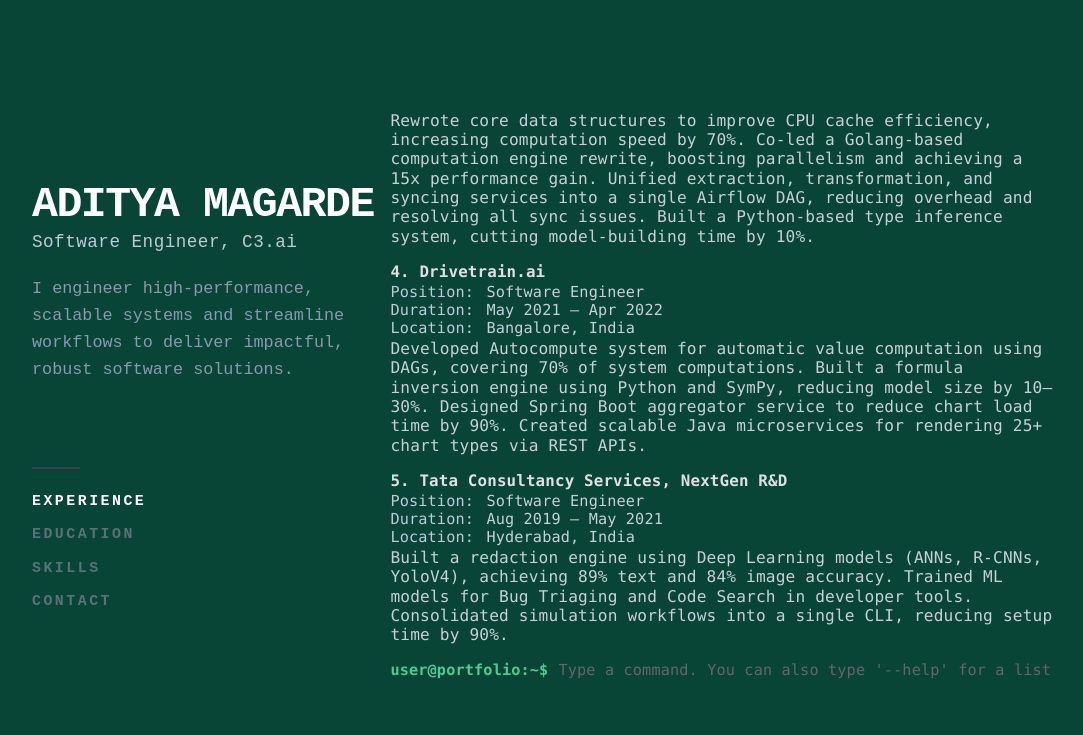
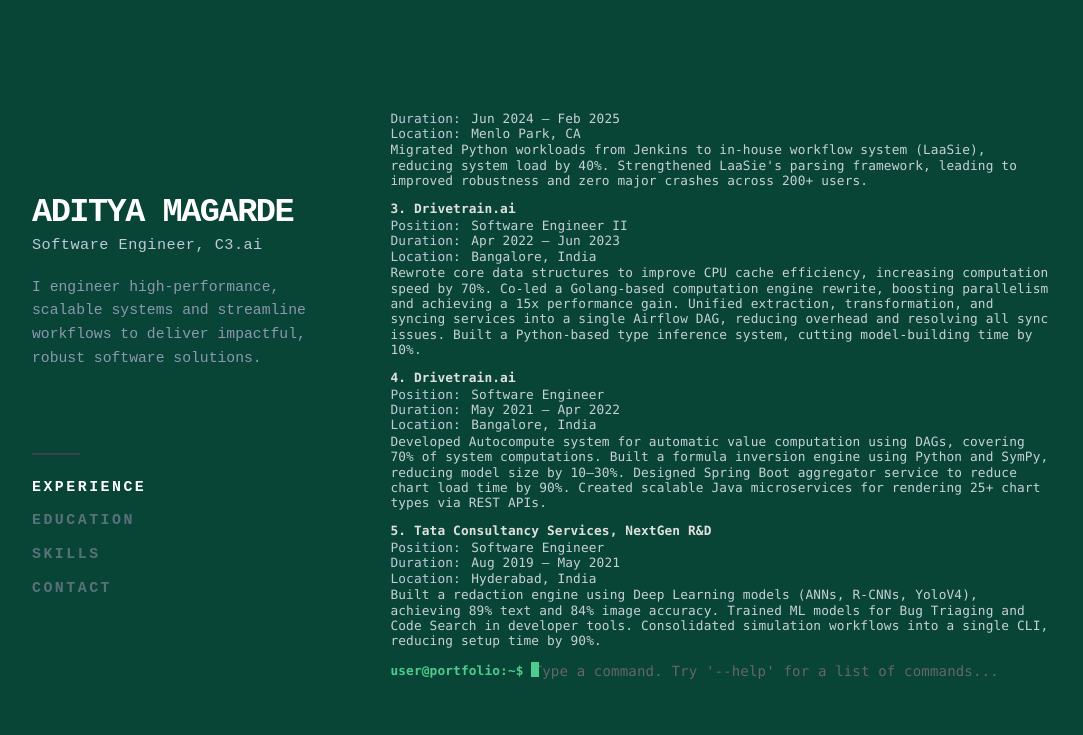
Before and after one commit to dt-aditya/Portfolio, a plain HTML site: page index.html in a window 1280 px wide. Both pictures are taken after a click on the item "EXPERIENCE". Shown: the top 735 px of the page, without its empty margins (96-1179 px from the left). Drawn offline with Linux system fonts and the light colour scheme.

Commit message:
Fixed the sizing.

```diff
--- a/script.js
+++ b/script.js
@@ -47,7 +47,7 @@ function typeCommand(command, tabName, callback) {
   }
 
   let currentIndex = 0;
-  const typeSpeed = 40; // milliseconds per character (faster typing)
+  const typeSpeed = 15; // milliseconds per character (faster typing)
 
   function typeNextChar() {
     if (currentIndex < command.length) {
@@ -401,7 +401,7 @@ function createInputLine(forceNormalPrompt) {
   const inputLine = document.createElement('div');
   inputLine.className = 'terminal-input-line';
   // If forceNormalPrompt is true, always show normal prompt
-  inputLine.innerHTML = '<span class="prompt">user@portfolio:~$</span> <input type="text" class="terminal-input" placeholder="Type a command. You can also type \'--help\' for a list of commands..." autocomplete="off">';
+  inputLine.innerHTML = '<span class="prompt">user@portfolio:~$</span> <input type="text" class="terminal-input" placeholder="Type a command. Try \'--help\' for a list of commands..." autocomplete="off">';
   terminalOutput.appendChild(inputLine);
 
   const terminalInput = inputLine.querySelector('.terminal-input');
--- a/style.css
+++ b/style.css
@@ -122,7 +122,7 @@ body {
   overflow-y: auto;
   transition: justify-content 0.2s;
   color: #e6f2ea;
-  font-size: 0.95rem;
+  font-size: 0.8rem !important;
 }
 
 .terminal-output.centered {
@@ -148,19 +148,21 @@ body {
 .terminal-section-title {
   color: #eaeaea;
   font-weight: bold;
-  font-size: 1.04rem;
+  font-size: 0.98rem;
   letter-spacing: 0.5px;
   margin-bottom: 0.7em;
   display: block;
+  font-size: 0.8rem !important;
 }
 
 .terminal-company {
   color: #e0e0e0;
   font-weight: bold;
-  font-size: 0.99rem;
+  font-size: 0.93rem;
   margin-top: 1em;
   margin-bottom: 0.1em;
   display: block;
+  font-size: 0.8rem !important;
 }
 
 .terminal-label {
@@ -168,6 +170,8 @@ body {
   font-weight: normal;
   margin-right: 0.2em;
   font-family: inherit;
+  font-size: 0.88rem;
+  font-size: 0.8rem !important;
 }
 
 .terminal-description {
@@ -177,6 +181,7 @@ body {
   padding-left: 0;
   font-family: inherit;
   font-size: 1.01rem;
+  font-size: 0.8rem !important;
 }
 
 .terminal-entry {
@@ -191,17 +196,20 @@ body {
   color: #a8ffb4;
   margin-bottom: 0.3em;
   padding-left: 0;
+  font-size: 0.8rem !important;
 }
 
 .terminal-contact-label {
   color: #4ecb8f;
   font-weight: normal;
   margin-right: 0.3em;
+  font-size: 0.8rem !important;
 }
 
 .terminal-contact-value {
   color: #e6f2ea;
   font-weight: 400;
+  font-size: 0.8rem !important;
 }
 
 .terminal-input-line {
@@ -219,6 +227,8 @@ body {
   margin-right: 0.5rem;
   font-weight: 700;
   letter-spacing: 0.01em;
+  flex-shrink: 0;
+  min-width: 0;
 }
 
 .terminal-input {
@@ -229,7 +239,7 @@ body {
   border: none;
   color: #a8ffb4;
   font-family: inherit;
-  font-size: inherit;
+  font-size: 0.88rem !important;
   outline: none;
   caret-color: #4ecb8f;
   line-height: 1.2;
@@ -282,7 +292,7 @@ body {
   white-space: pre-wrap;
   line-height: 1.2;
   color: #c7d0d9;
-  font-size: 0.95rem;
+  font-size: 0.8rem !important;
 }
 
 .output-line.error {
@@ -304,7 +314,7 @@ body {
 }
 
 .name {
-  font-size: 2.7rem;
+  font-size: 2.1rem;
   font-weight: 800;
   display: block;
   margin: 0 !important;
@@ -314,7 +324,7 @@ body {
 }
 
 .subtitle {
-  font-size: 1.1rem;
+  font-size: 0.95rem;
   font-weight: 500;
   display: block;
   margin: 0 !important;
@@ -326,7 +336,7 @@ body {
 }
 
 .description {
-  font-size: 1.05rem;
+  font-size: 0.92rem;
   color: #8b98b1;
   margin-bottom: 2.2rem;
   max-width: 90%;
@@ -411,5 +421,5 @@ body {
 
 .terminal-output,
 .output-line {
-  font-size: 0.95rem;
+  font-size: 0.8rem !important;
 }
```
